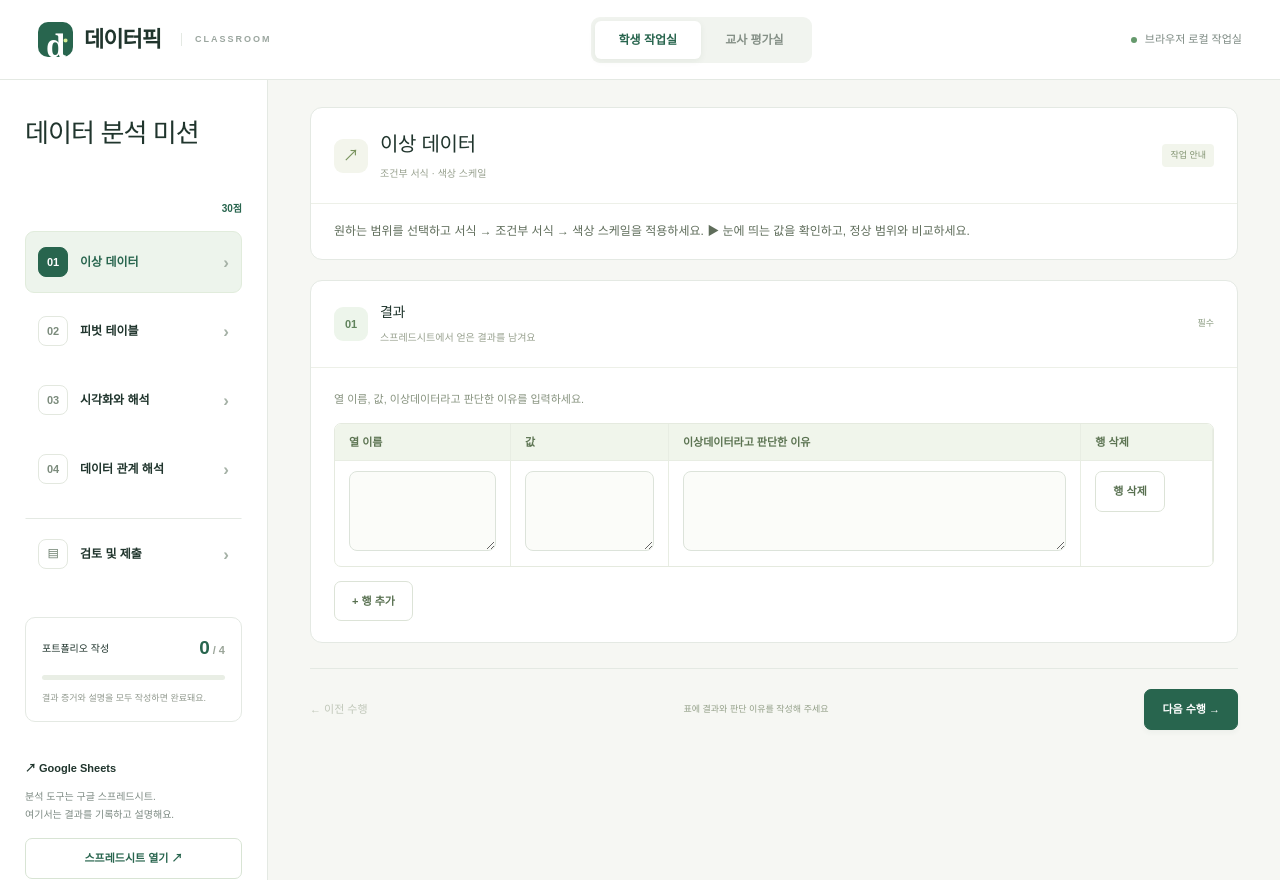
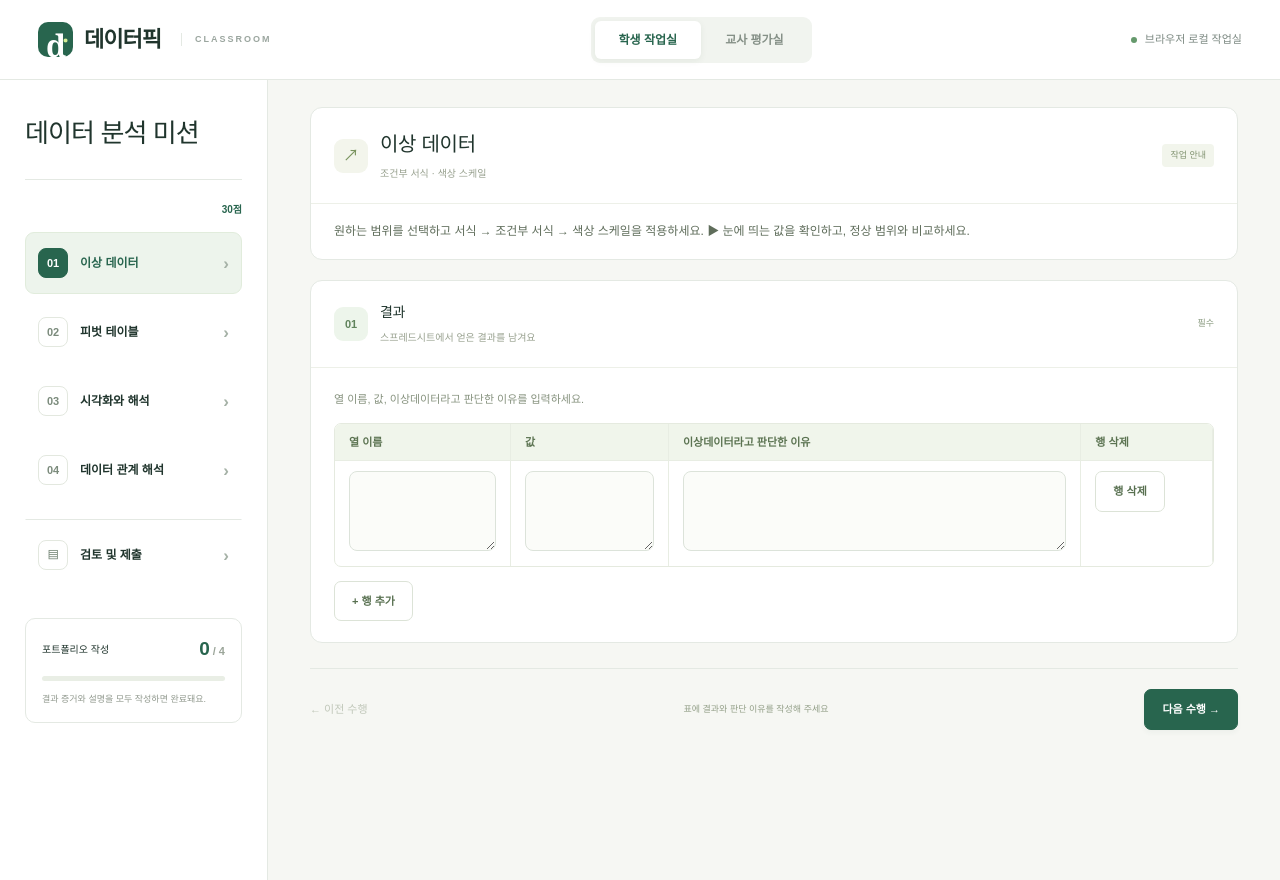
Before and after one commit to jingiru/dataclass, a Next.js app: page / in a window 1280 px wide. Built offline with nearby package versions, Linux system fonts and the light colour scheme.

Commit message:
왼쪽 이상한거 제거

```diff
--- a/app/page.tsx
+++ b/app/page.tsx
@@ -75,7 +75,7 @@ export default function Home() {
  function submit() { if (!work.name.trim() || !work.classroom.trim() || count < 4) { setNotice('학생 정보와 네 수행의 결과·설명을 모두 작성해 주세요. 피벗 결과는 표로, 시각화와 데이터 관계 분석 결과는 차트 이미지로 붙여넣어 주세요.'); return; } const submitted = { ...work, submittedAt: new Date().toISOString(), reviewed: false }; setWork(submitted); download(JSON.stringify(submitted, null, 2), `데이터픽_${work.name}_제출.json`, 'application/json'); setNotice('제출 파일을 내려받았습니다. 선생님이 안내한 제출 장소에 업로드해 주세요.'); }
  return <div className="app">
   <header className="topbar"><Link className="brand" href="/"> <span className="brand-mark">d<span>·</span></span> 데이터픽 <small>CLASSROOM</small></Link><div className="mode-switch"><button className={!teacher ? 'selected' : ''} onClick={() => setTeacher(false)}>학생 작업실</button><button className={teacher ? 'selected' : ''} onClick={() => setTeacher(true)}>교사 평가실</button></div><span className="local-label"><i /> 브라우저 로컬 작업실</span></header>
-  <div className="shell"><aside className="sidebar"><h2>데이터 분석 미션</h2><div className="side-divider"/><div className="nav-label"><span>30점</span></div><nav aria-label="수행 단계">{tasks.map((t, i) => <button key={t.short} className={`nav-item ${active === i ? 'active' : ''}`} onClick={() => navigate(i)}><span className="nav-num">{complete[i] ? '✓' : `0${i + 1}`}</span><span>{t.short}</span><span className="nav-arrow">›</span></button>)}<button className={`nav-item review-nav ${active === 4 ? 'active' : ''}`} onClick={() => navigate(4)}><span className="nav-num">▤</span><span>{teacher ? '전체 답안 평가' : '검토 및 제출'}</span><span className="nav-arrow">›</span></button></nav><div className="progress-card"><div><span>포트폴리오 작성</span><b>{count}<small> / 4</small></b></div><div className="progress-track"><i style={{ width: `${count * 25}%` }}/></div><p>결과 증거와 설명을 모두 작성하면 완료돼요.</p></div><div className="sidebar-bottom"><span>↗ Google Sheets</span><p>분석 도구는 구글 스프레드시트.<br/>여기서는 결과를 기록하고 설명해요.</p><a href="https://sheets.google.com" target="_blank" rel="noreferrer">스프레드시트 열기 ↗</a></div></aside>
+  <div className="shell"><aside className="sidebar"><h2>데이터 분석 미션</h2><div className="side-divider"/><div className="nav-label"><span>30점</span></div><nav aria-label="수행 단계">{tasks.map((t, i) => <button key={t.short} className={`nav-item ${active === i ? 'active' : ''}`} onClick={() => navigate(i)}><span className="nav-num">{complete[i] ? '✓' : `0${i + 1}`}</span><span>{t.short}</span><span className="nav-arrow">›</span></button>)}<button className={`nav-item review-nav ${active === 4 ? 'active' : ''}`} onClick={() => navigate(4)}><span className="nav-num">▤</span><span>{teacher ? '전체 답안 평가' : '검토 및 제출'}</span><span className="nav-arrow">›</span></button></nav><div className="progress-card"><div><span>포트폴리오 작성</span><b>{count}<small> / 4</small></b></div><div className="progress-track"><i style={{ width: `${count * 25}%` }}/></div><p>결과 증거와 설명을 모두 작성하면 완료돼요.</p></div></aside>
   <main>{active === 4 && <><div className="breadcrumb">데이터 탐구 포트폴리오 <span>/</span> {teacher ? '교사 평가실' : '학생 작업실'}<span className="save-state">● {saved}</span></div>
    <section className="workspace-heading"><div><p className="eyebrow">{teacher ? 'TEACHER REVIEW' : active === 4 ? 'YOUR PORTFOLIO' : `PERFORMANCE 0${active + 1}`} <span>{active < 4 ? '7.5점' : '총 30점'}</span></p><h1>{active === 4 ? teacher ? '증거와 생각을 함께 평가해요' : '나의 탐구를 완성해요' : task.title}</h1><p>{active === 4 ? '네 가지 분석 결과와 설명을 확인하고 포트폴리오를 마무리하세요.' : task.subtitle}</p></div><button className="button secondary import-button" onClick={() => importInput.current?.click()}>↥ 답안 파일 불러오기</button></section></>}
    <input ref={importInput} type="file" accept=".json,application/json" hidden onChange={e => { const f = e.target.files?.[0]; if (f) void importWork(f); e.target.value = ''; }}/>
```
Also changed, not shown: 1 other file (tests, documents, lock files or other folders).
